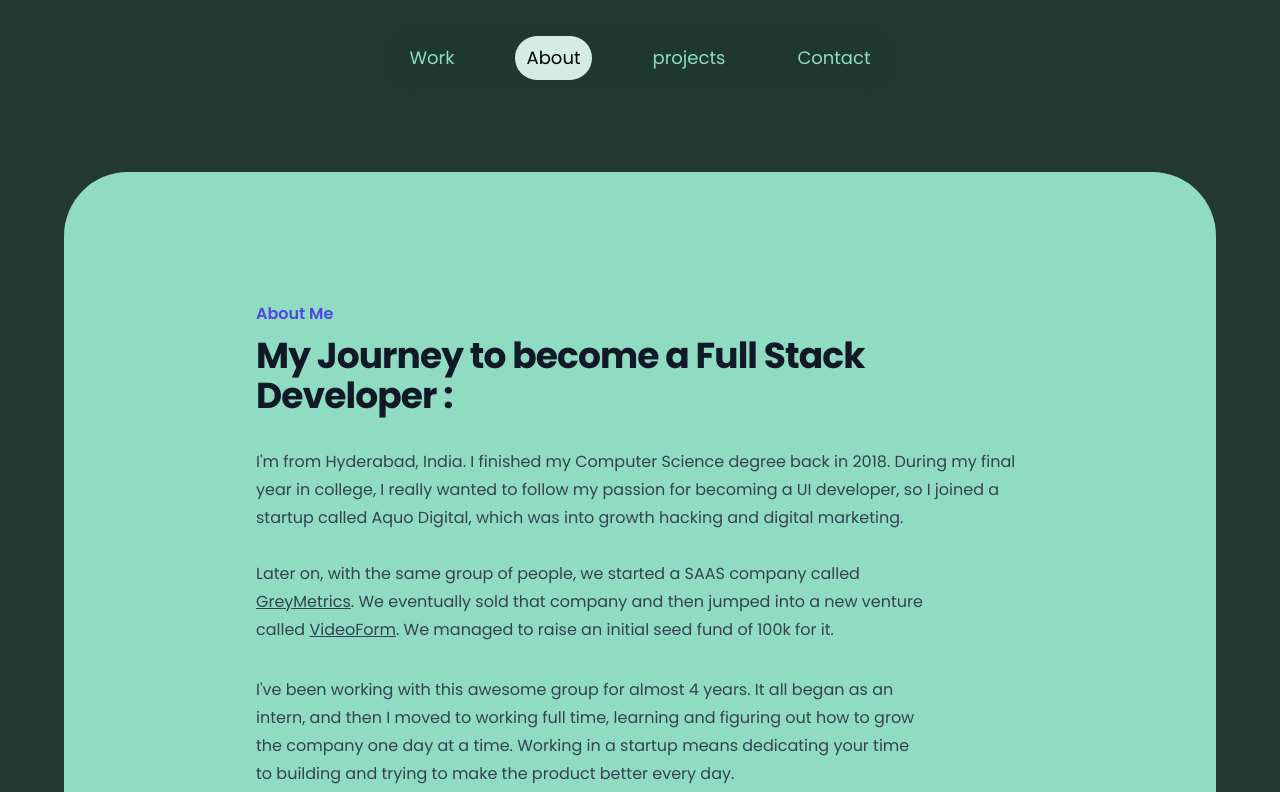
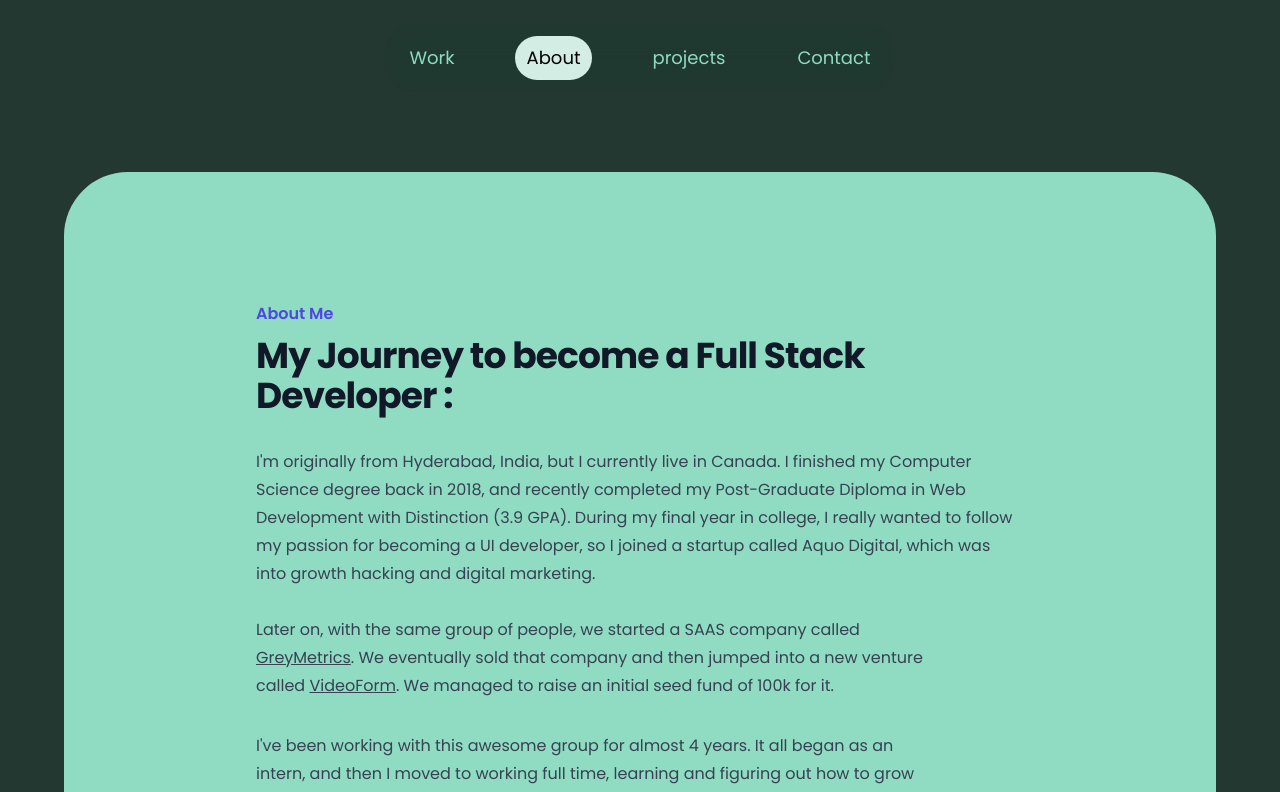
Before and after one commit to surya304/portfolio, a Next.js app: page /aboutus in a window 1280 px wide. Shown: the top 792 px of the page. Built offline with nearby package versions, Linux system fonts and the light colour scheme; a web font is replaced by a local one.

Commit message:
Updated About me

```diff
--- a/pages/aboutus.js
+++ b/pages/aboutus.js
@@ -62,8 +62,8 @@ const AboutUs = () => {
                   My Journey to become a Full Stack Developer :
                 </h1>
                 <p ref={(el) => (sectionsRef.current[2] = el)} className="mt-8">
-                  I&apos;m from Hyderabad, India. I finished my Computer Science degree back in 2018. During my final year in college, I really wanted to follow my passion for becoming a UI developer, so I joined a startup called Aquo Digital, which was into growth hacking and digital marketing.
-                </p>
+  I&apos;m originally from Hyderabad, India, but I currently live in Canada. I finished my Computer Science degree back in 2018, and recently completed my Post-Graduate Diploma in Web Development with Distinction (3.9 GPA). During my final year in college, I really wanted to follow my passion for becoming a UI developer, so I joined a startup called Aquo Digital, which was into growth hacking and digital marketing.
+</p>
                 <div ref={(el) => (sectionsRef.current[3] = el)} className="mt-7 max-w-2xl">
                   <p>
                     Later on, with the same group of people, we started a SAAS company called <a href='https://greymetrics.com/' className='hover:text-blue-500 underline' target='_blank' rel='noreferrer'>GreyMetrics</a>. We eventually sold that company and then jumped into a new venture called <a href='https://www.videoform.com/' className='hover:text-blue-500 underline' target='_blank' rel='noreferrer'>VideoForm</a>. We managed to raise an initial seed fund of 100k for it.
```
